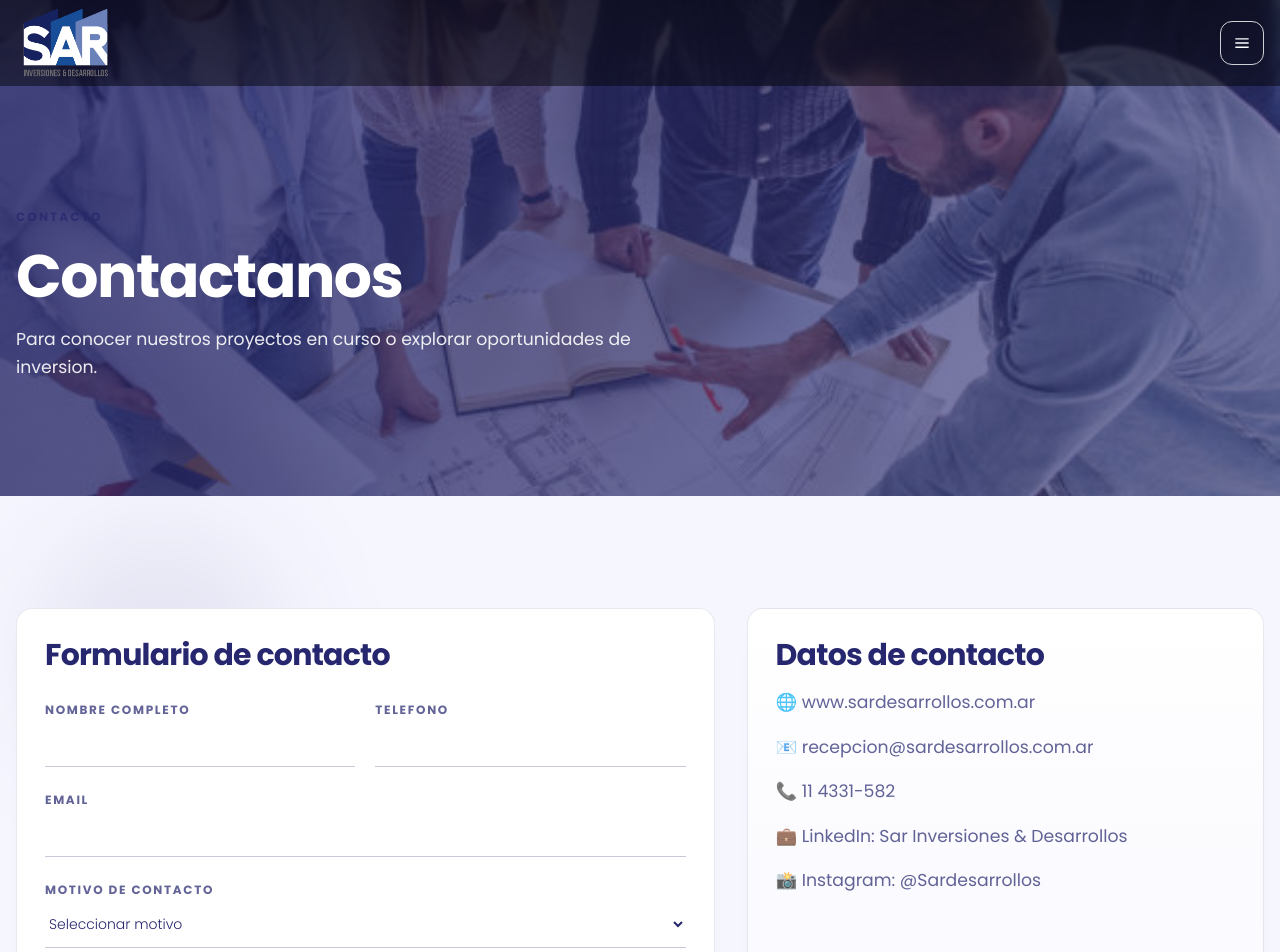
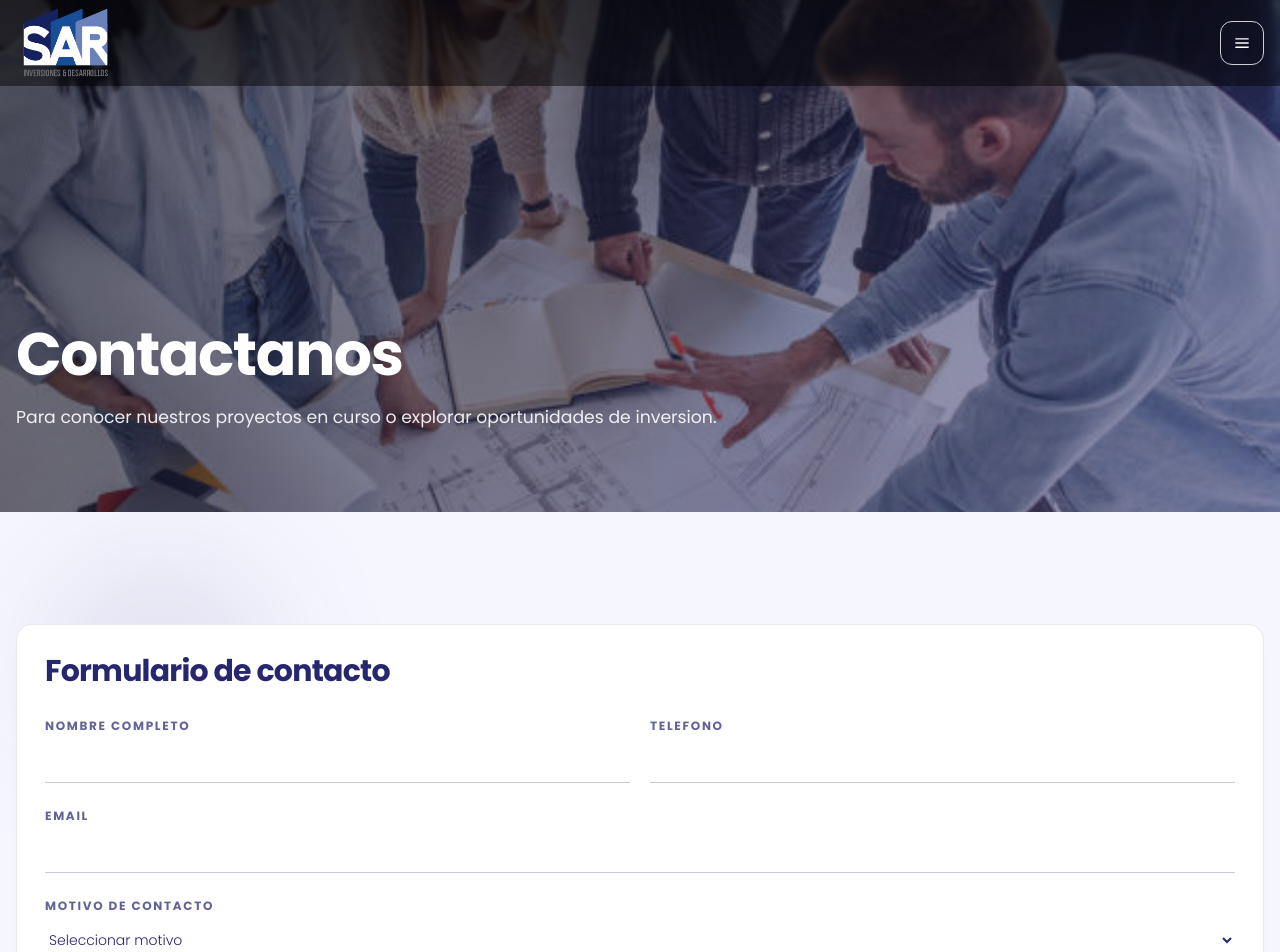
Before and after one commit to ivanaspinoso/website-sar, a Next.js app: page /contacto in a window 1280 px wide. Shown: the top 952 px of the page. Built offline with nearby package versions, Linux system fonts and the light colour scheme.

Commit message:
cambio contacto

```diff
--- a/src/app/contacto/page.tsx
+++ b/src/app/contacto/page.tsx
@@ -10,16 +10,15 @@ export default function ContactoPage() {
   return (
     <div className="section-white">
       <section className="relative -mt-24">
-        <div className="relative min-h-[62svh] overflow-hidden">
+        <div className="relative min-h-[64svh] overflow-hidden">
           <div className="absolute inset-0 bg-[url('/contacto.jpg')] bg-cover bg-center" />
-          <div className="absolute inset-0 bg-[linear-gradient(120deg,rgba(38,39,110,0.82),rgba(38,39,110,0.56))]" />
-          <div className="container-sar relative mt-24 flex min-h-[calc(62svh-6rem)] items-center">
-            <Reveal className="max-w-3xl space-y-5 py-16 text-white md:py-24">
-              <p className="eyebrow text-white/85">Contacto</p>
+          <div className="absolute inset-0 bg-[linear-gradient(120deg,rgba(10,13,34,0.62),rgba(38,39,110,0.46))]" />
+          <div className="container-sar relative mt-24 flex min-h-[calc(64svh-6rem)] items-end">
+            <Reveal className="max-w-4xl space-y-5 py-16 text-white md:py-20">
               <h1 className="text-4xl font-semibold tracking-tight md:text-6xl">
                 Contactanos
               </h1>
-              <p className="max-w-2xl text-base text-white/90 md:text-lg">
+              <p className="max-w-3xl text-lg leading-relaxed text-white/90">
                 Para conocer nuestros proyectos en curso o explorar oportunidades
                 de inversion.
               </p>
@@ -32,7 +31,7 @@ export default function ContactoPage() {
         <div className="pointer-events-none absolute inset-0">
           <div className="absolute left-12 top-10 h-56 w-56 rounded-full bg-brand/10 blur-3xl" />
         </div>
-        <div className="container-sar grid gap-8 md:grid-cols-[1.35fr_1fr]">
+        <div className="container-sar space-y-6">
           <Reveal className="panel relative border-brand/15 bg-white">
             <h2 className="text-2xl font-semibold tracking-tight md:text-3xl">
               Formulario de contacto
@@ -106,17 +105,17 @@ export default function ContactoPage() {
             </form>
           </Reveal>
 
-          <Reveal className="panel space-y-4 border-brand/15 bg-gradient-to-b from-white to-surface">
+          <Reveal className="panel mx-auto w-full max-w-5xl space-y-4 border-brand/15 bg-gradient-to-b from-white to-surface">
             <h2 className="text-2xl font-semibold tracking-tight md:text-3xl">
               Datos de contacto
             </h2>
-            <p className="text-muted">🌐 www.sardesarrollos.com.ar</p>
-            <p className="text-muted">📧 recepcion@sardesarrollos.com.ar</p>
-            <p className="text-muted">📞 11 4331-582</p>
-            <p className="text-muted">
-              💼 LinkedIn: Sar Inversiones &amp; Desarrollos
-            </p>
-            <p className="text-muted">📸 Instagram: @Sardesarrollos</p>
+            <div className="grid gap-3 text-muted md:grid-cols-2">
+              <p>🌐 www.sardesarrollos.com.ar</p>
+              <p>📧 recepcion@sardesarrollos.com.ar</p>
+              <p>📞 11 4331-582</p>
+              <p>💼 LinkedIn: Sar Inversiones &amp; Desarrollos</p>
+              <p>📸 Instagram: @Sardesarrollos</p>
+            </div>
           </Reveal>
         </div>
       </section>
```
